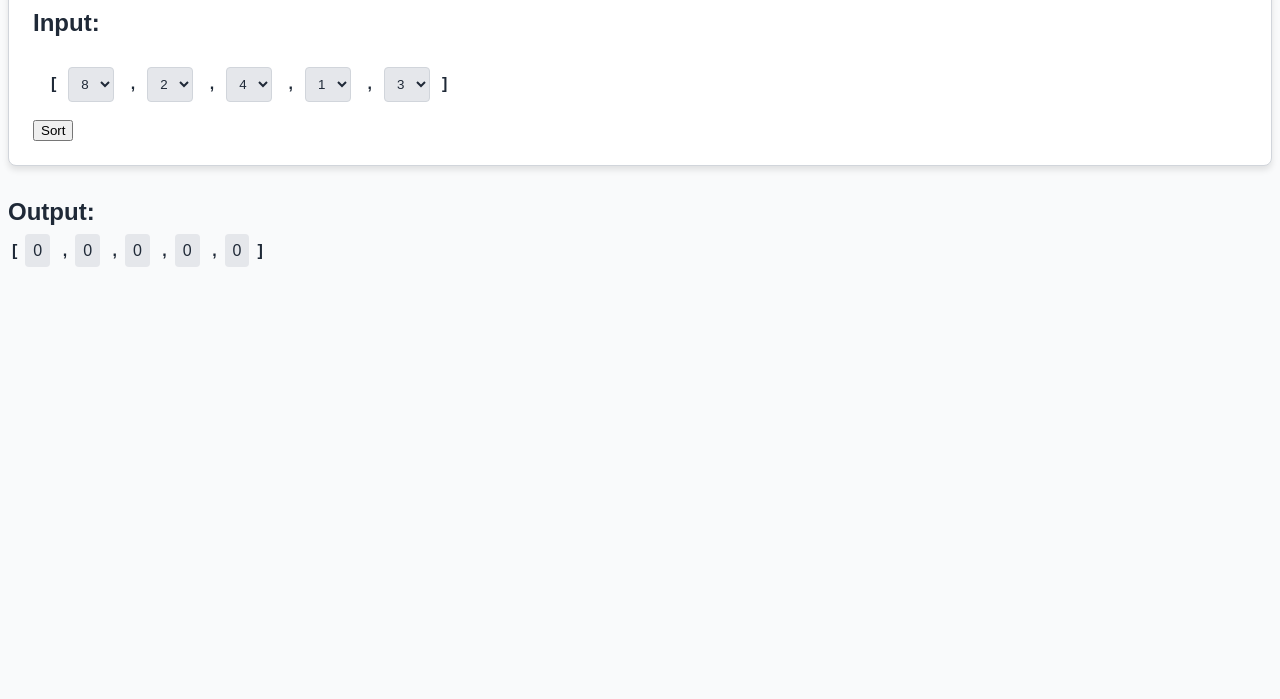
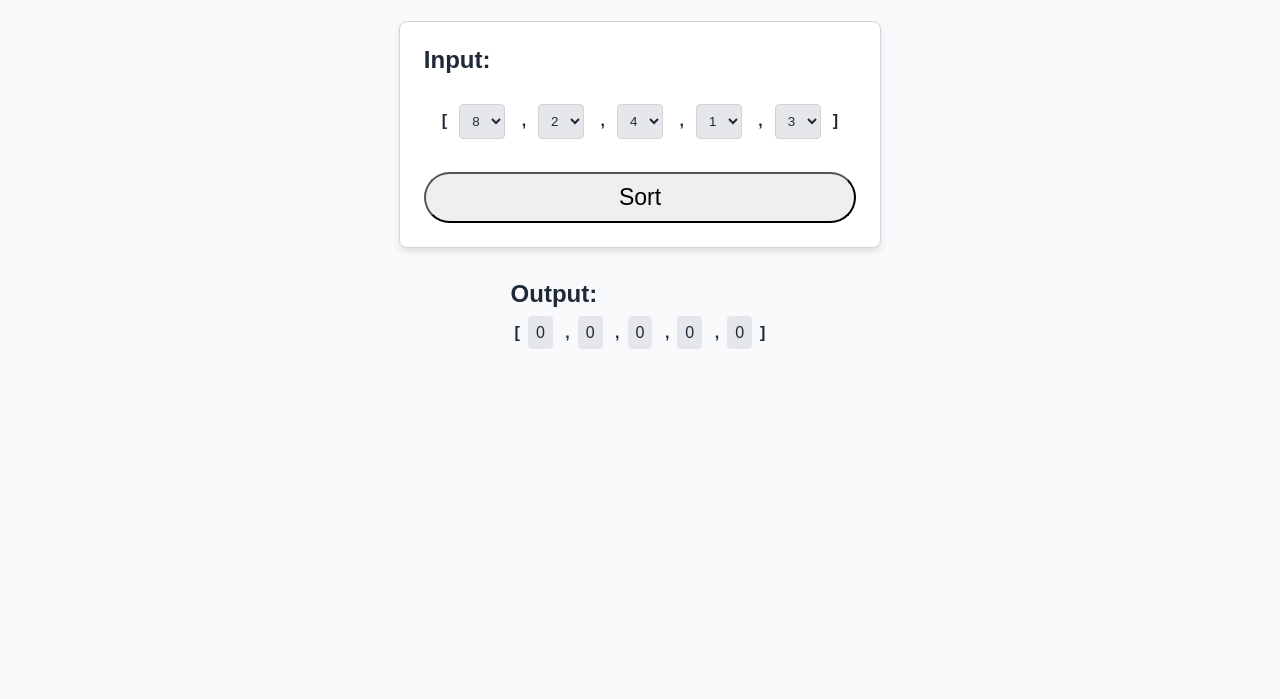
Before and after one commit to MduduziNdlovu-dev/number-sorter, a plain HTML site: page index.html in a window 1280 px wide. Shown: the part 101-800 px from the top of the page. Drawn offline with Linux system fonts and the light colour scheme.

```diff
--- a/styles.css
+++ b/styles.css
@@ -26,6 +26,12 @@
     transition: background-color var(--transition-speed), color var(--transition-speed);
   }
 
+  main {
+    display: flex;
+    flex-direction: column;
+    align-items: center;
+  }
+
   h1, h2 {
     margin: 0 0 1rem;
   }
@@ -35,6 +41,7 @@
     justify-content: space-between;
     align-items: center;
     margin-bottom: 1.5rem;
+    gap: 4rem;
   }
 
   button#theme-toggle {
@@ -51,6 +58,27 @@
   button#theme-toggle:hover {
     transform: scale(1.1);
     background: var(--input-bg-color);
+  }
+
+  button {
+    cursor: pointer;
+    margin-top: 15px;
+    text-decoration: none;
+    padding: 10px 16px;
+    font-size: 23px;
+    width: 100%;
+    border-radius: 2rem;
+  }
+
+  button:hover {
+    background-color: rgba(255, 255, 255, 0.288);
+    color: whitesmoke;
+
+  }
+
+  select:focus-visible,
+  button:focus-visible {
+    outline: 3px solid var(--blue-50);
   }
 
   form {
```
